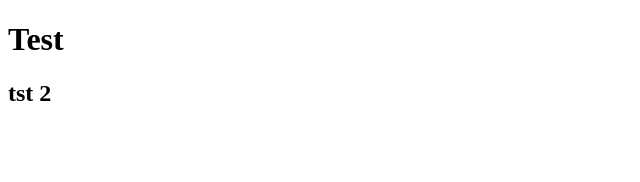
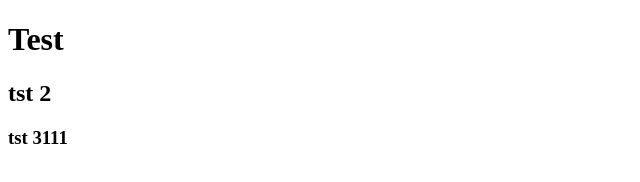
Before and after one commit to pra98935/gitDemo, a plain HTML site: page index.html in a window 1280 px wide. Shown: the full height of the page, 0-640 px from the left. Drawn offline with Linux system fonts and the light colour scheme.

Commit message:
commit 2--new

```diff
--- a/index.html
+++ b/index.html
@@ -4,5 +4,6 @@
     <body>
         <h1>Test</h1>
         <h2>tst 2</h2>
+        <h3>tst 3111</h3>
     </body>
 </html>
```
